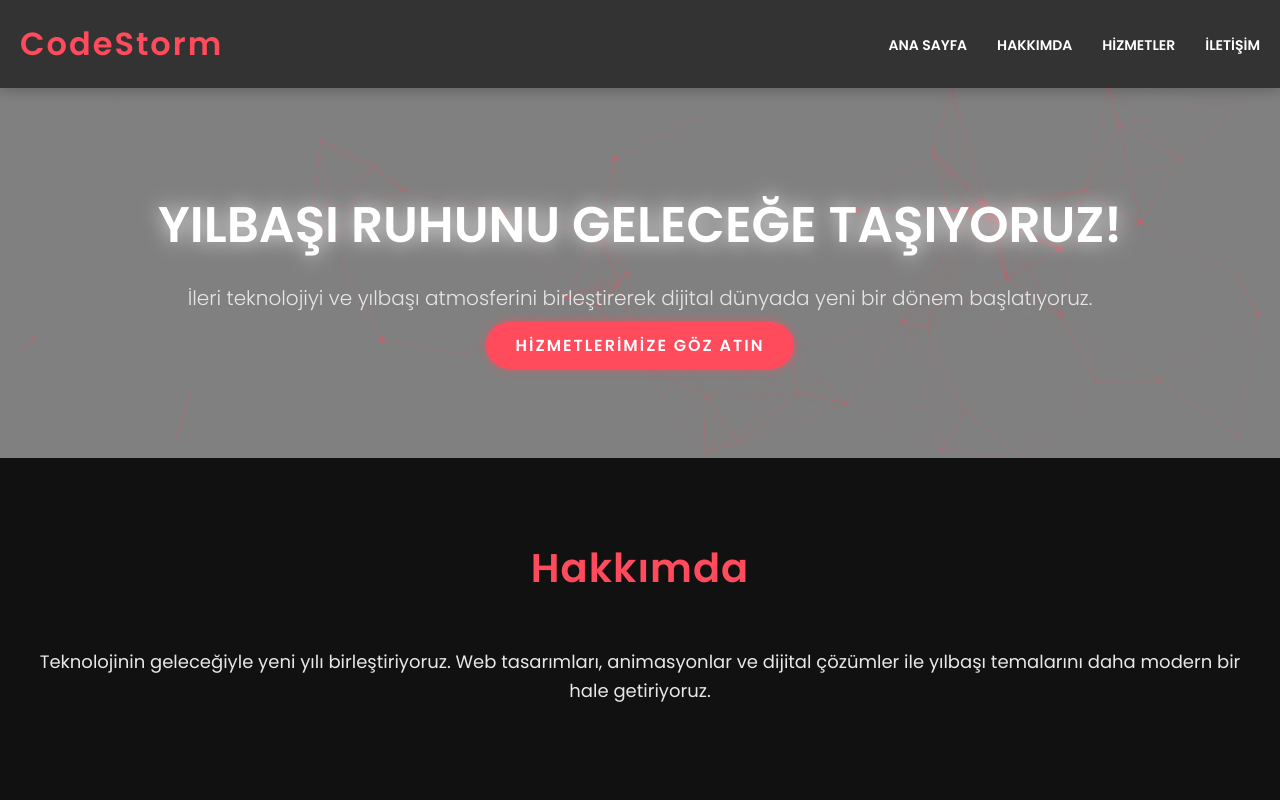
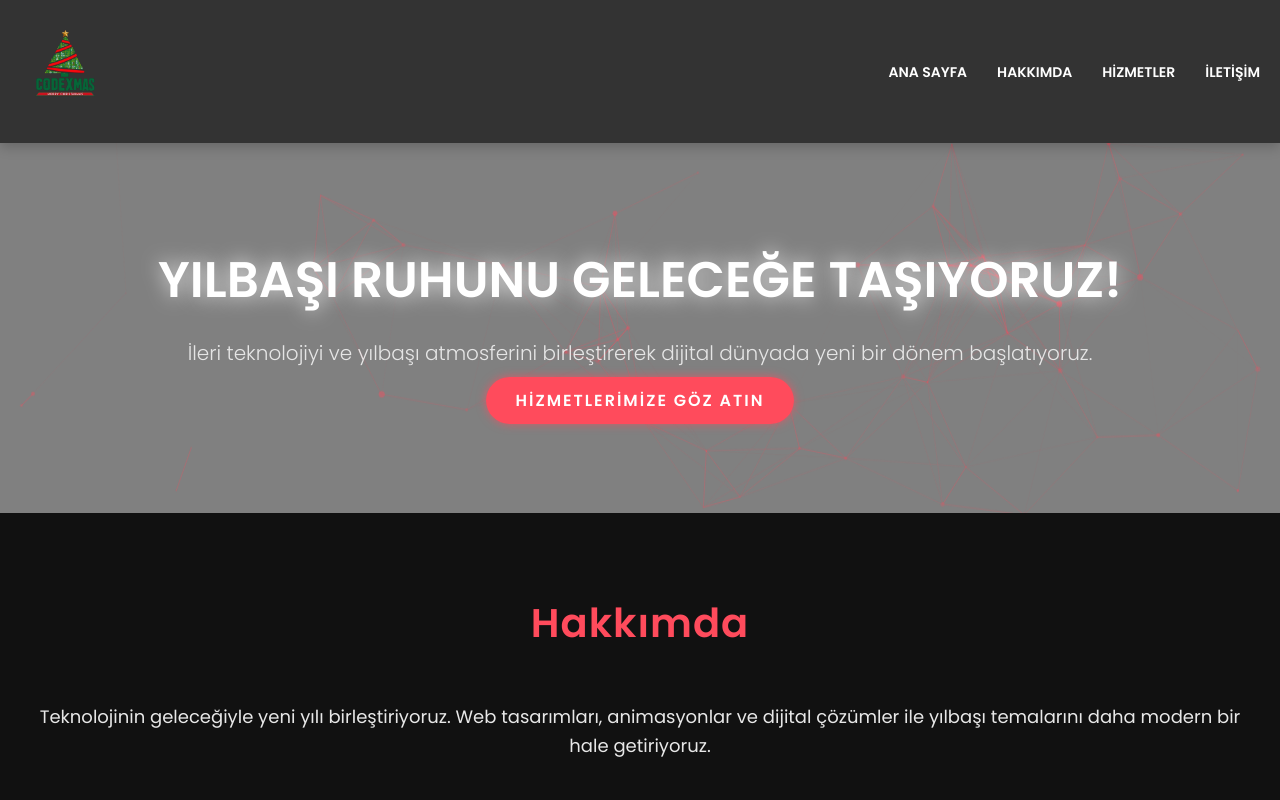
Before and after one commit to Aliberk0707/CodeXmas, a plain HTML site: page index.html in a window 1280 px wide. Shown: the top 800 px of the page. Drawn offline with nearby package versions, Linux system fonts and the light colour scheme.

Commit message:
Logos update and content update1 index.html

```diff
--- a/index.html
+++ b/index.html
@@ -1,3 +1,5 @@
+<!-- CodeXmas - CodeStorm web -->
+
 <!DOCTYPE html>
 <html lang="tr">
 <head>
@@ -12,7 +14,9 @@
 <body>
     <header>
         <div class="navbar">
-            <h1 class="logo">CodeStorm</h1>
+            <h1 class="logo">
+                <img src="CodeXmas.png" alt="CodeXmas" style="height: 90px;" <!-- CodeXmas.png kısmını CodeStorm.png ile değiştirebilirsiniz -->
+            </h1>
             <nav>
                 <ul>
                     <li><a href="#home">Ana Sayfa</a></li>
```
